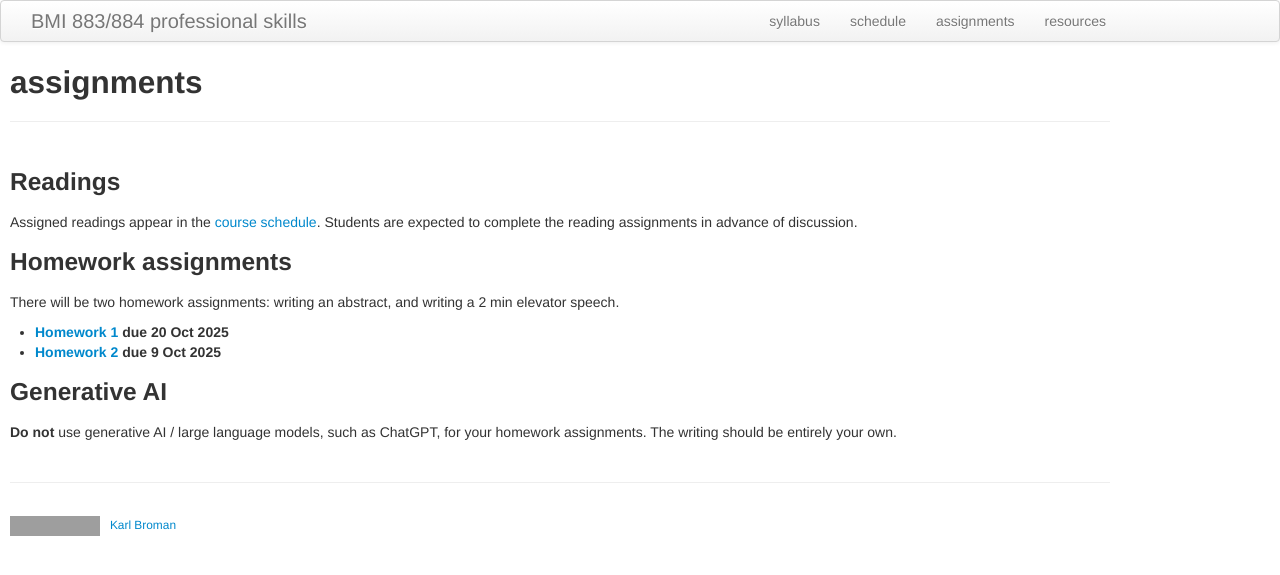
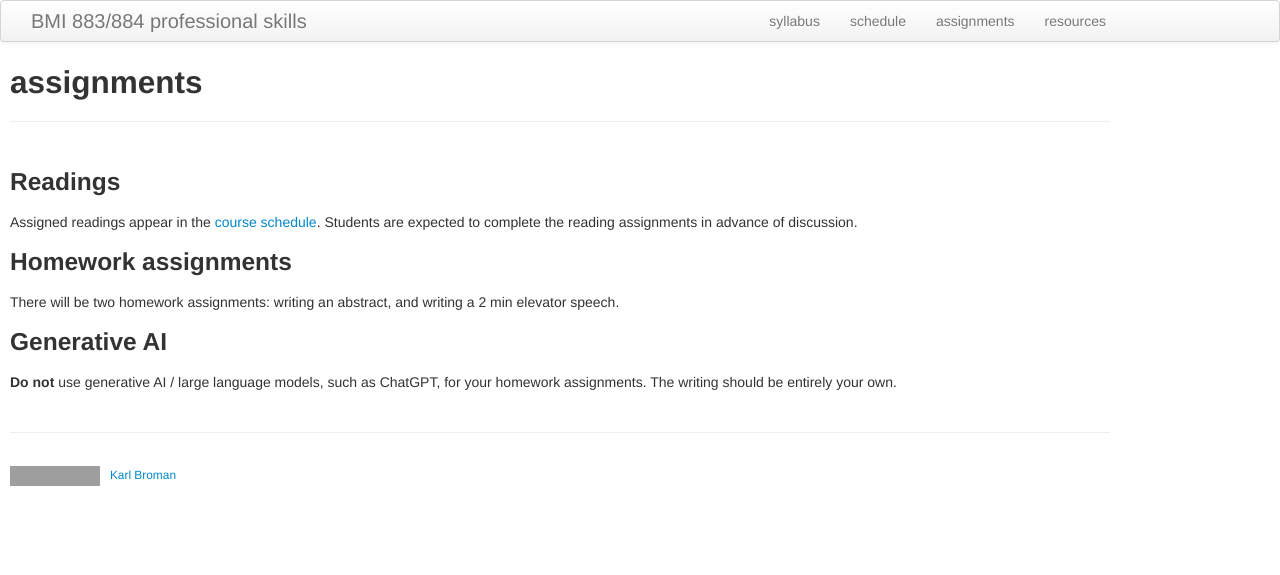
Before and after one commit to kbroman/BMI883, a Jekyll site: the page built from assignments.md, in a window 1280 px wide. Shown: the top 575 px of the page. Built offline with Jekyll 4.4.1, drawn with Linux system fonts in a browser that asks for light colours; grey boxes are pictures that could not be loaded.

Commit message:
assignments: remove links to assignments and due dates

```diff
--- a/assignments.md
+++ b/assignments.md
@@ -15,9 +15,6 @@ of discussion.
 There will be two homework assignments: writing an abstract, and
 writing a 2 min elevator speech.
 
-- **[Homework 1](homework1.html) due 20 Oct 2025**
-- **[Homework 2](homework2.html) due 9 Oct 2025**
-
 ### Generative AI
 
 **Do not** use generative AI / large language models, such as ChatGPT,
```
